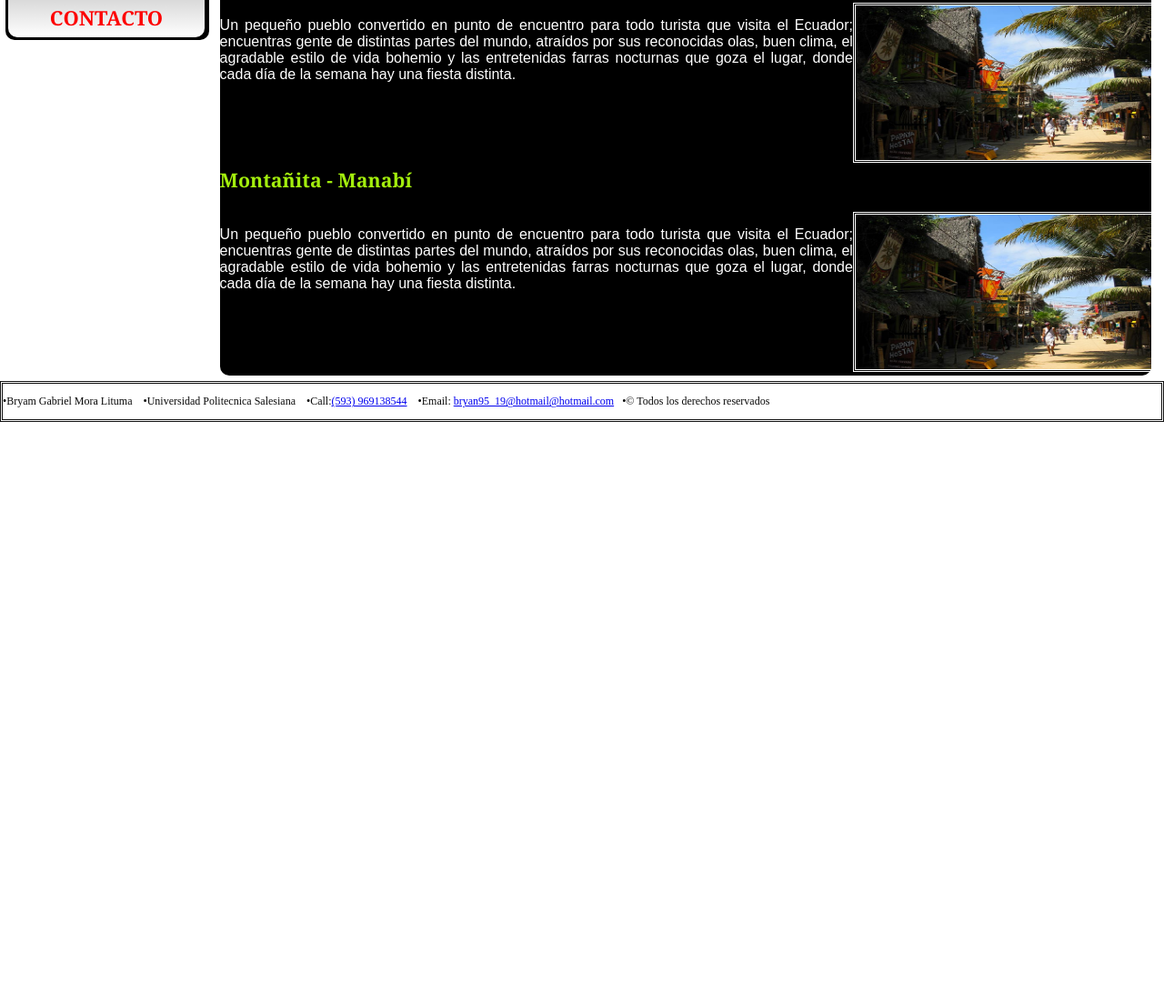
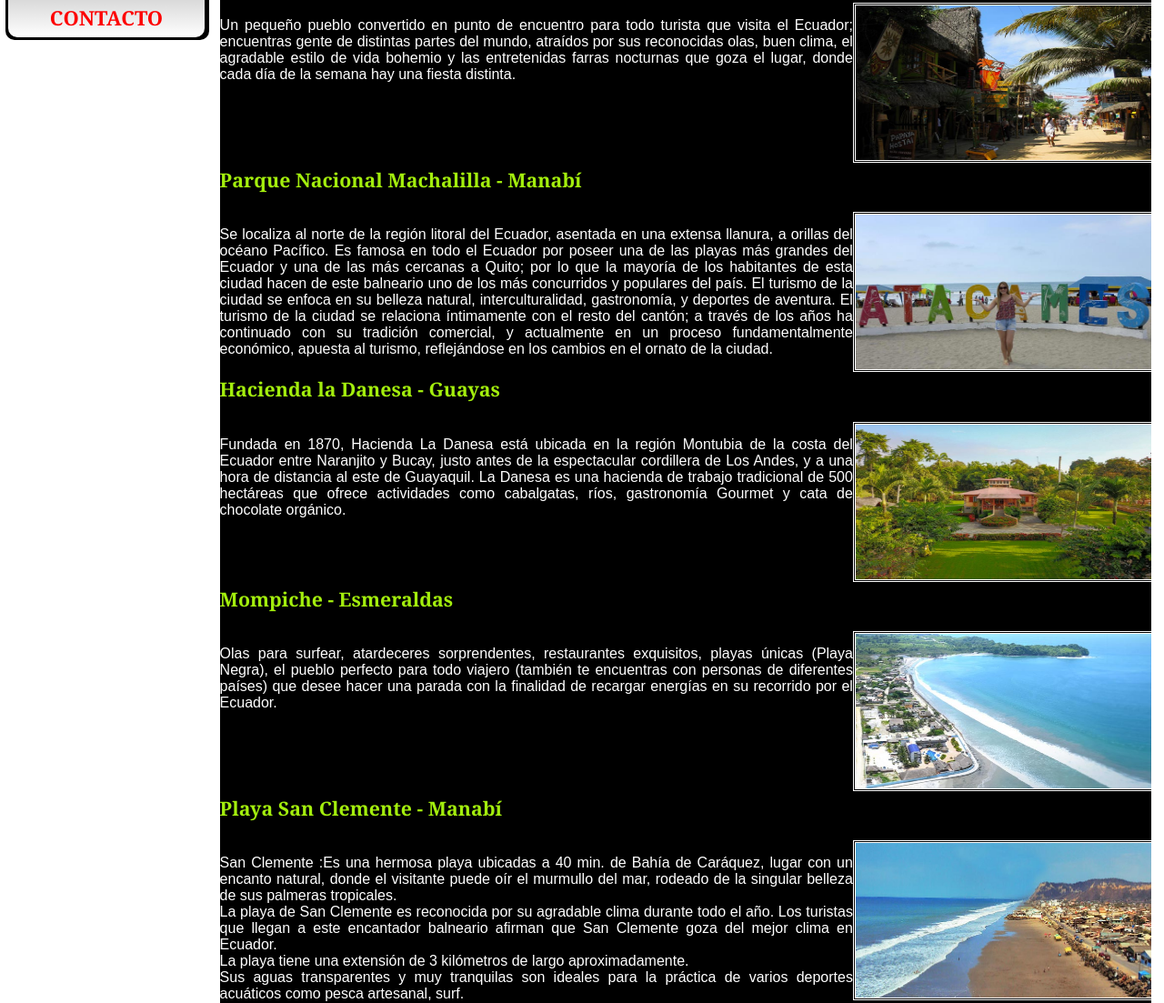
Before and after one commit to bryamOzl/Practica02-Turismo-CSS, a plain HTML site: page costa.html in a window 1280 px wide. Shown: the part 614-1717 px from the top of the page at 91% size. Before the commit the page ends 1078 px from the top, so only its background shows below. Drawn offline with Linux system fonts and the light colour scheme.

Commit message:
Practica02-Turismo-CSS

```diff
--- a/costa.html
+++ b/costa.html
@@ -46,16 +46,48 @@
                 </div>
             </article>
 
-            </br></br></br>
             <article>
-                    <h3>Montañita - Manabí</h3>
-                    <p class="textoc1"; id="text">
-                        Un pequeño pueblo convertido en punto de encuentro para todo turista que visita el Ecuador; encuentras gente de distintas partes del mundo, atraídos por sus reconocidas olas, buen clima, el agradable estilo de vida bohemio y las entretenidas farras nocturnas que goza el lugar, donde cada día de la semana hay una fiesta distinta.
-                    </p>
-                    <div id="col">
-                        <img src="images/tc1.jpg"  width="325"; height="170"; class="bordei">
-                    </div>
-                </article>
+                <h3>Parque Nacional Machalilla - Manabí</h3>
+                <p class="textoc1"; id="text">
+                    Se localiza al norte de la región litoral del Ecuador, asentada en una extensa llanura, a orillas del océano Pacífico. Es famosa en todo el Ecuador por poseer una de las playas más grandes del Ecuador y una de las más cercanas a Quito; por lo que la mayoría de los habitantes de esta ciudad hacen de este balneario uno de los más concurridos y populares del país. El turismo de la ciudad se enfoca en su belleza natural, interculturalidad, gastronomía, y deportes de aventura. El turismo de la ciudad se relaciona íntimamente con el resto del cantón; a través de los años ha continuado con su tradición comercial, y actualmente en un proceso fundamentalmente económico, apuesta al turismo, reflejándose en los cambios en el ornato de la ciudad.
+                </p>
+                <div id="col">
+                    <img src="images/tc2.jpg"  width="325"; height="170"; class="bordei">
+                </div>
+            </article>
+
+            <article>
+                <h3>Hacienda la Danesa - Guayas</h3>
+                <p class="textoc1"; id="text">
+                    Fundada en 1870, Hacienda La Danesa está ubicada en la región Montubia de la costa del Ecuador entre Naranjito y Bucay, justo antes de la espectacular cordillera de Los Andes, y a una hora de distancia al este de Guayaquil. La Danesa es una hacienda de trabajo tradicional de 500 hectáreas que ofrece actividades como cabalgatas, ríos, gastronomía Gourmet y cata de chocolate orgánico.
+                </p>
+                <div id="col">
+                    <img src="images/tc3.jpg"  width="325"; height="170"; class="bordei">
+                </div>
+            </article>
+
+            <article>
+                <h3>Mompiche - Esmeraldas</h3>
+                <p class="textoc1"; id="text">
+                        Olas para surfear, atardeceres sorprendentes, restaurantes exquisitos, playas únicas (Playa Negra), el pueblo perfecto para todo viajero (también te encuentras con personas de diferentes países) que desee hacer una parada con la finalidad de recargar energías en su recorrido por el Ecuador.
+                </p>
+                <div id="col">
+                    <img src="images/tc4.jpg"  width="325"; height="170"; class="bordei">
+                </div>
+            </article>
+
+            <article>
+                <h3>Playa San Clemente - Manabí</h3>
+                <p class="textoc1"; id="text">
+                        San Clemente :Es una hermosa playa ubicadas a 40 min. de Bahía de Caráquez, lugar con un encanto natural, donde el visitante puede oír el murmullo del mar, rodeado de la singular belleza de sus palmeras tropicales.</br>
+                        La playa de San Clemente es reconocida por su agradable clima durante todo el año. Los turistas que llegan a este encantador balneario afirman que San Clemente goza del mejor clima en Ecuador.</br>
+                        La playa tiene una extensión de 3 kilómetros de largo aproximadamente.</br>
+                        Sus aguas transparentes y muy tranquilas son ideales para la práctica de varios deportes acuáticos como pesca artesanal, surf.
+                </p>
+                <div id="col">
+                    <img src="images/tc5.jpg"  width="325"; height="170"; class="bordei">
+                </div>
+            </article>
 
         </section>
 
```
Also changed, not shown: images/tc2.jpg (added), images/tc3.jpg (added), images/tc4.jpg (added), images/tc5.jpg (added).
